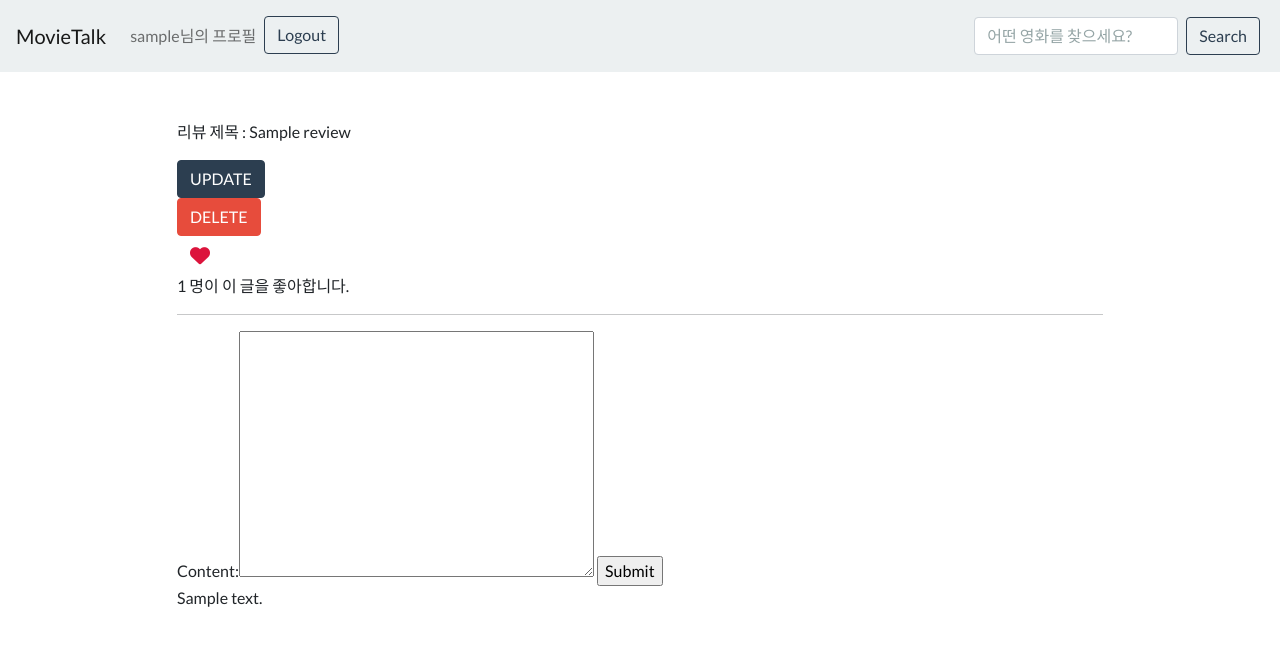
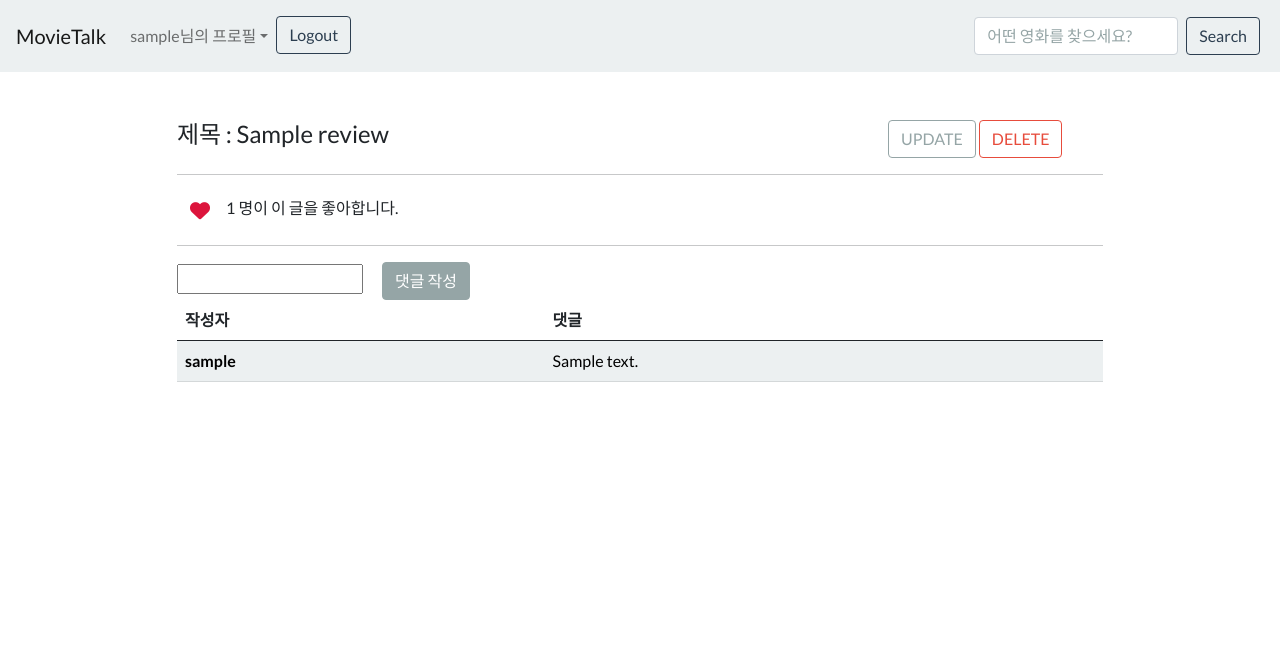
Before and after one commit to Final-movie-pjt/django, a Django app: page /community/1/ in a window 1280 px wide. Shown: the top 646 px of the page. Run offline with Django 3.2, Linux system fonts and the light colour scheme; a user stored in the database is signed in; tables that the repository leaves empty hold one stand-in row (values such as "Sample post"); some libraries are stand-ins or nearby versions.

Commit message:
refactor: 로그인, 회원가입, 프로필 페이지, movie index, movie detail, review detail, comment form, get_movies 페이지 수정

```diff
--- a/accounts/forms.py
+++ b/accounts/forms.py
@@ -7,9 +7,6 @@ class CustomUserChangeForm(UserChangeForm):
         fields = ('email', 'first_name', 'last_name',)
 
 
-
-
-
 class CustomUserCreationForm(UserCreationForm):
     class Meta(UserCreationForm.Meta):
         model = get_user_model()
--- a/accounts/templates/accounts/change_password.html
+++ b/accounts/templates/accounts/change_password.html
@@ -1,10 +1,10 @@
 {% extends 'base.html' %}
 
 {% block content %}
-<h1>비밀번호변경</h1>
+<h3>비밀번호 변경</h3>
 <form action="" method="POST">
   {% csrf_token %}
   {{ form.as_p }}
-  <input type="submit">
+  <button type="submit" class="btn btn-outline-secondary">비밀번호 변경</button>
 </form>
 {% endblock %}
--- a/accounts/templates/accounts/update.html
+++ b/accounts/templates/accounts/update.html
@@ -1,10 +1,10 @@
 {% extends 'base.html' %}
 
 {% block content %}
-<h1>회원정보수정</h1>
+<h3>회원정보수정</h3>
 <form action="" method="POST">
   {% csrf_token %}
   {{ form.as_p }}
-  <input type="submit">
+  <button type="submit" class="btn btn-outline-secondary">수정</button>
 </form>
 {% endblock %}
--- a/accounts/views.py
+++ b/accounts/views.py
@@ -21,7 +21,8 @@ def login(request):
     else:
         form = AuthenticationForm()
     context = {
-        'form': form
+        'form': form,
+        'submit': '로그인',
     }
     return render(request, 'accounts/form.html', context)
 
@@ -49,6 +50,7 @@ def signup(request):
         form = CustomUserCreationForm()
     context = {
         'form': form,
+        'submit': '회원가입',
     }
     return render(request, 'accounts/form.html', context)
 
--- a/community/forms.py
+++ b/community/forms.py
@@ -8,6 +8,7 @@ class ReviewForm(forms.ModelForm):
 
 
 class CommentForm(forms.ModelForm):
+    content = forms.CharField(label=False)
     class Meta:
         model = Comment
         exclude = ['review', 'user']
--- a/community/templates/community/detail.html
+++ b/community/templates/community/detail.html
@@ -1,18 +1,22 @@
 {% extends 'base.html' %}
 {% block content %}
   <div>
-    <p>리뷰 제목 : {{ review.title }}</p>
+    <div class="row">
+      <h4 class="col-auto" style="display: inline">제목 : {{ review.title }}</h4>
       {% if request.user == review.user %}
-      <form action=" {% url 'community:update' review.pk %} ">
-        <button class="btn btn-primary">UPDATE</button>
+      <div class="col-auto offset-6" style="display: inline">
+        <form style="display: inline" action=" {% url 'community:update' review.pk %} ">
+          <button class="btn btn-outline-secondary">UPDATE</button>
         </form>
-
-      <form action=" {% url 'community:delete' review.pk %} ", method="POST">
+        <form style="display: inline" action=" {% url 'community:delete' review.pk %} " method="POST">
           {% csrf_token %}
-        <button class="btn btn-danger">DELETE</button>
+          <button class="btn btn-outline-danger">DELETE</button>
         </form>
+      </div>
       {% endif %}
-    <form class="like-form" data-review-id="{{ review.pk }}">
+    </div>
+    <hr>
+    <form style="display: inline" class="like-form" data-review-id="{{ review.pk }}">
       {% csrf_token %}
       {% if user in review.like_users.all %}
         <button class="btn btn-link">
@@ -25,20 +29,31 @@
       {% endif %}
     </form>
     <span id="like-count-{{ review.pk }}">{{ review.like_users.all|length }}</span> 명이 이 글을 좋아합니다. <br>
+  </div>
   <hr>
-  </div>
   <div>
     <form action=" {% url 'community:comments_create' review.pk %} " method="POST">
       {% csrf_token %}
-      {{ comment_form }}
-      <input type="submit">
+      <span>{{ comment_form }}</span>
+      <button  type="submit" class="btn btn-secondary ms-3">댓글 작성</button>
     </form>
-    {% for comment in comments %}
-      {{ comment.content }}
+  <table class="table table-hover">
+    <thead>
+      <tr>
+        <th scope="col">작성자</th>
+        <th scope="col">댓글</th>
+      </tr>
+    </thead>
+    <tbody>
+      {% for comment in comments  %}
+        <tr class="table-light">
+        <th scope="row">{{ comment.user.username }}</th>
+        <td>{{ comment.content}}</td>
+        </tr>
       {% endfor %}
+    </tbody>
+  </table>
   </div>
-
-
 
   <script src="https://cdn.jsdelivr.net/npm/axios/dist/axios.min.js"></script>
   <script>
--- a/movieTalk/templates/_nav.html
+++ b/movieTalk/templates/_nav.html
@@ -8,8 +8,13 @@
     <div class="collapse navbar-collapse" id="navbarColor03">
       <ul class="navbar-nav me-auto">
         {% if request.user.is_authenticated %}
-          <li class="nav-item">
-            <a href="{% url 'accounts:profile' user.username %}" class="nav-link">{{ user.username }}님의 프로필</a>
+          <li class="nav-item dropdown">
+            <a class="nav-link dropdown-toggle" data-bs-toggle="dropdown" href="#" role="button" aria-haspopup="true" aria-expanded="false">{{ user.username }}님의 프로필</a>
+            <div class="dropdown-menu">
+              <a class="dropdown-item" href="{% url 'accounts:profile' user.username %}">프로필 보기</a>
+              <a class="dropdown-item" href="{% url 'accounts:update' %}">회원정보수정</a>
+              <a class="dropdown-item" href="{% url 'accounts:change_password' %}">비밀번호변경</a>
+            </div>
           </li>
           <li class="nav-item">
             <form action="{% url 'accounts:logout' %}" method="POST">
--- a/movies/templates/movies/index.html
+++ b/movies/templates/movies/index.html
@@ -6,10 +6,10 @@
       </div>
       <!-- 화살표버튼시작-->
       <div class="col-2 ps-5 me-0 pe-0">
-        <a class="btn btn-secondary mb-3 mr-1" href="#carouselExampleIndicators2" role="button" data-bs-slide="prev">
+        <a class="btn btn-outline-secondary mb-3 mr-1" href="#carouselExampleIndicators2" role="button" data-bs-slide="prev">
           <i class="fa fa-arrow-left"></i>
         </a>
-        <a class="btn btn-secondary mb-3 " href="#carouselExampleIndicators2" role="button" data-bs-slide="next">
+        <a class="btn btn-outline-secondary mb-3 " href="#carouselExampleIndicators2" role="button" data-bs-slide="next">
           <i class="fa fa-arrow-right"></i>
         </a>
       </div>
--- a/movies/views.py
+++ b/movies/views.py
@@ -22,6 +22,7 @@ def get_movies(request, genre_id):
     movies = g.movie_set.all()
     context = {
         'movies': movies,
+        'genre': g,
     }
     return render(request, 'movies/genre.html', context)
 
```
Also changed, not shown: accounts/templates/accounts/form.html (+5 -7 lines), movies/templates/movies/detail.html (+46 -7 lines), movies/templates/movies/genre.html (+18 -5 lines). Lines whose indentation alone changed are shown as unchanged.
